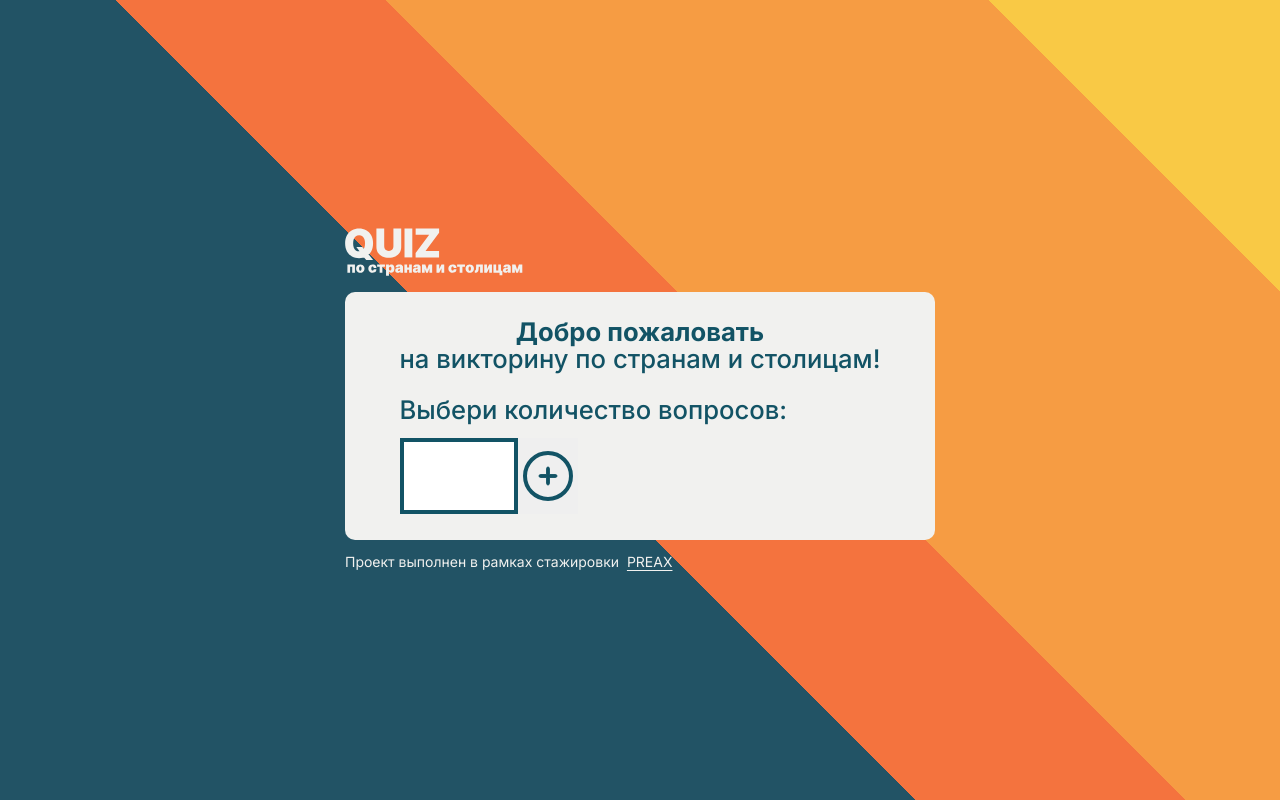
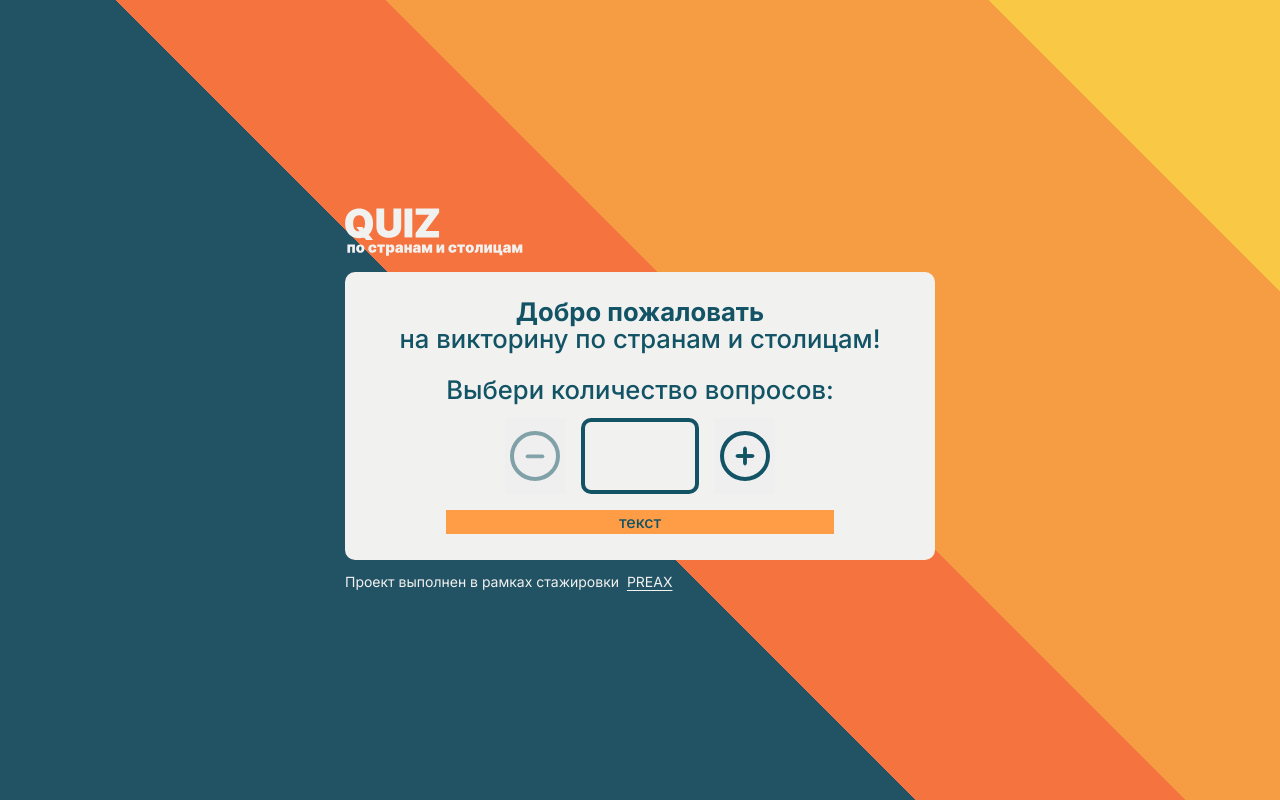
Before and after one commit to BRIT47rus/quizOnVUE3, a Vue app: page / in a window 1280 px wide. Built offline with nearby package versions, Linux system fonts and the light colour scheme.

Commit message:
Разобрался с пропсами

```diff
--- a/src/components/ButtonCustom.vue
+++ b/src/components/ButtonCustom.vue
@@ -1,6 +1,7 @@
 <template>
-  <button aria-label="умненьшить количество" type="button" v-bind="icon">
-    <BaseIcon :name="iconName" :text="text" />
+  <button aria-label="умненьшить количество" type="button" :class="{ buttonEnter: isEnternBTN }">
+    <BaseIcon v-if="iconSvg" :name="iconSvg" />
+    <span v-else>{{ text }}</span>
   </button>
 </template>
 
@@ -9,8 +10,17 @@ import BaseIcon from '@/components/BaseIcon.vue';
 const props = defineProps({
   iconSvg: { type: String, default: '' },
   text: { type: String, default: '' },
+  custemClass: { type: String, default: '' },
+  isEnternBTN: { type: Boolean, default: false },
 });
 // const iconName = 'minusIcon';
 </script>
 
-<style scoped></style>
+<style scoped>
+.base {
+  background: red;
+}
+.buttonEnter {
+  background-color: var(--secondary-200);
+}
+</style>
--- a/src/components/Counter.vue
+++ b/src/components/Counter.vue
@@ -1,39 +1,45 @@
 <script setup>
+import { ref } from 'vue';
 import PTag from '@/components/PTag.vue';
 import ButtonCustom from '@/components/ButtonCustom.vue';
-import BaseIcon from '@/components/BaseIcon.vue';
+
+const iconMinus = 'minusIcon';
+const iconPlus = 'plusIcon';
 </script>
 
 <template>
   <div className="counter">
     <PTag>Выбери количество вопросов:</PTag>
     <form className="form">
-      <ButtonCustom :iconSvg="iconPlus" :text="текст" />
+      <ButtonCustom :iconSvg="iconMinus" />
       <div className="input">
         <input type="text" />
       </div>
-      <button aria-label="увеличить количество" type="button">
-        <img src="/plus.svg" alt="" aria-hidden="true;" />
-      </button>
+      <ButtonCustom :iconSvg="iconPlus" />
     </form>
+
+    <ButtonCustom text="текст" isEnternBTN="false" />
   </div>
 </template>
 
 <style scoped>
 .counter {
   display: grid;
+  justify-content: center;
   gap: var(--spaccing-l);
 }
 .form {
   display: flex;
+  justify-content: center;
+  gap: var(--gap-m);
 }
 .input {
   border: 4px solid var(--primari-200);
   width: 118px;
   height: 76px;
+  border-radius: var(--brs);
   input {
-    border: none;
-    outline: none;
+    text-align: center;
     width: 100%;
     height: 100%;
     font-size: 36px;
```
Also changed, not shown: src/assets/normalize.css.
